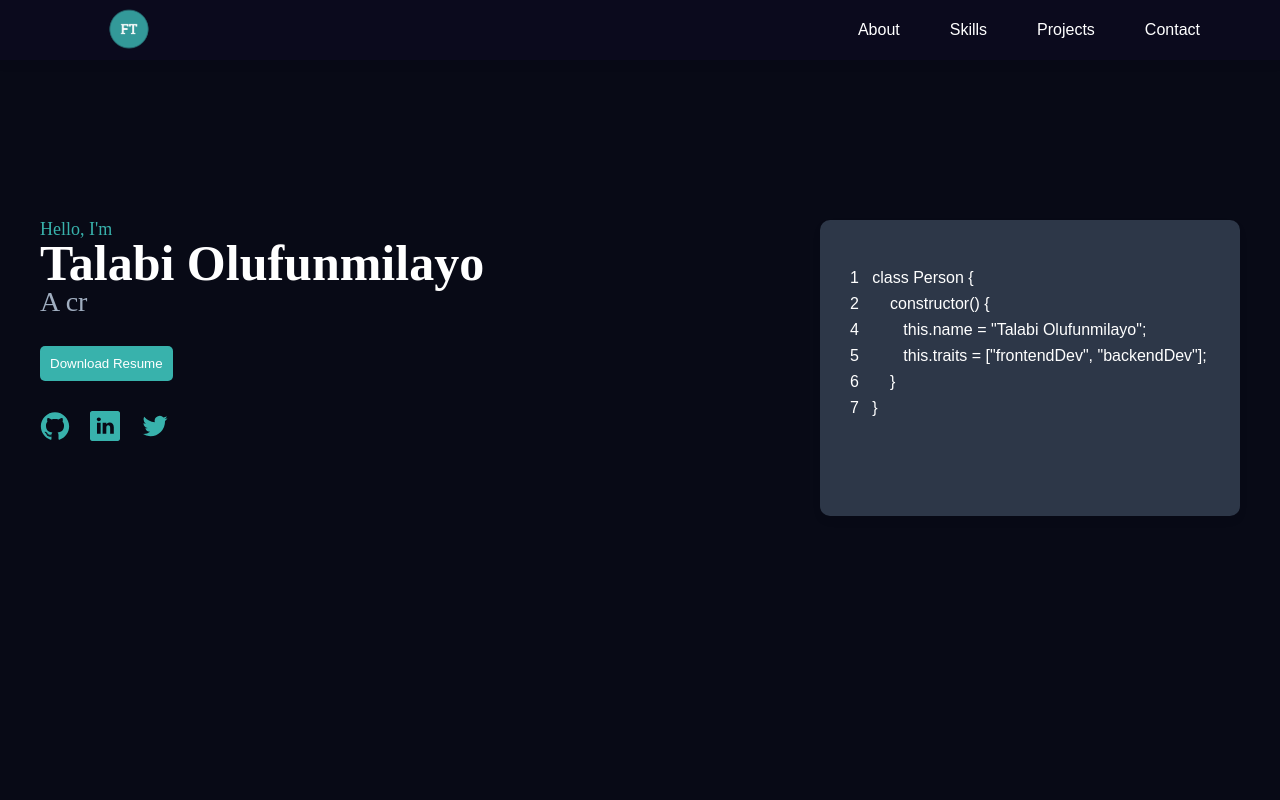
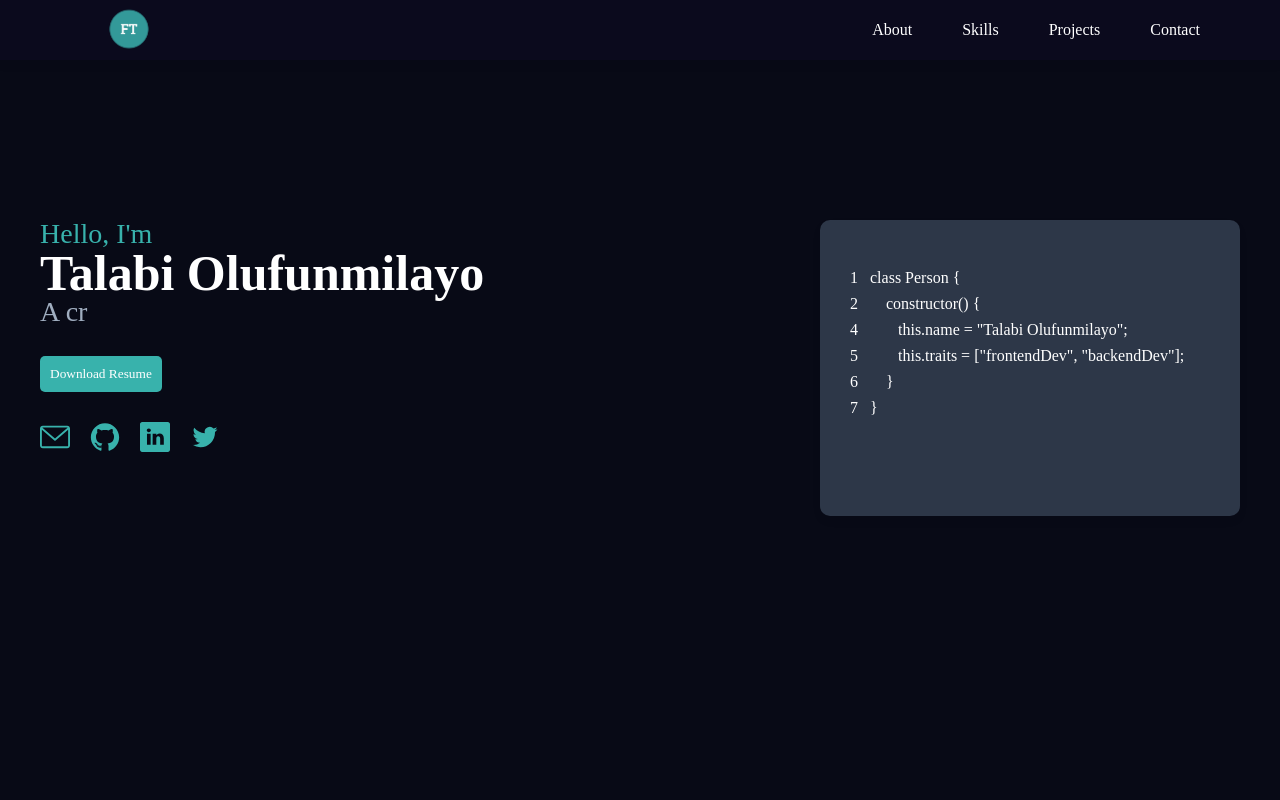
Before and after one commit to Funmi7/portfolio, a React (Create React App) app: page / in a window 1280 px wide. Shown: the top 800 px of the page. Built offline with nearby package versions, Linux system fonts and the light colour scheme; the HTML template or start-up script is replaced by a standard one.

Commit message:
Made changes to SM icons

```diff
--- a/src/components/ContactMe.js
+++ b/src/components/ContactMe.js
@@ -46,6 +46,7 @@ const ContactStyled = styled.div`
     margin-left: 25%;
     color: #a0aec0;
     font-size: 2rem;
+    margin-bottom: 3rem;
 
     @media ${devices.mobile} {
       width: 100%;
@@ -71,6 +72,17 @@ const ContactStyled = styled.div`
       background: #a0aec0;
     }
   }
+  svg {
+    width: 4rem;
+    height: 4rem;
+    fill: #38b2ac;
+    margin-right: 2rem;
+    cursor: pointer;
+
+    :hover {
+      fill: #a0aec0;
+    }
+  }
 `;
 
 const ContactMe = () => {
@@ -83,14 +95,57 @@ const ContactMe = () => {
       </h1>
       <div>
         <p>
-          Want me to join your team, or have a project you would like me to work
-          on, or you just want to chat with me. You can simply just drop a
-          message and I will respond to it ASAP.
+          Growing your team or have a project you want to collaborate on or you
+          just want to chat, you can connect with me on any of my social media
+          links and I will respond to you ASAP.
         </p>
       </div>
+      {/* <a href="mailto:talabifunmilayo@gmail.com">
+        <button>Connect With Me</button>
+      </a> */}
+      <div>
       <a href="mailto:talabifunmilayo@gmail.com">
-        <button>Connect With Me</button>
-      </a>
+      <svg
+          id="Capa_1"
+          enable-background="new 0 0 479.058 479.058"
+          height="512"
+          viewBox="0 0 479.058 479.058"
+          width="512"
+          xmlns="http://www.w3.org/2000/svg"
+        >
+          <path d="m434.146 59.882h-389.234c-24.766 0-44.912 20.146-44.912 44.912v269.47c0 24.766 20.146 44.912 44.912 44.912h389.234c24.766 0 44.912-20.146 44.912-44.912v-269.47c0-24.766-20.146-44.912-44.912-44.912zm0 29.941c2.034 0 3.969.422 5.738 1.159l-200.355 173.649-200.356-173.649c1.769-.736 3.704-1.159 5.738-1.159zm0 299.411h-389.234c-8.26 0-14.971-6.71-14.971-14.971v-251.648l199.778 173.141c2.822 2.441 6.316 3.655 9.81 3.655s6.988-1.213 9.81-3.655l199.778-173.141v251.649c-.001 8.26-6.711 14.97-14.971 14.97z" />
+        </svg>
+        </a>
+        <a href="https://github.com/Funmi7" target="_blank">
+          <svg viewBox="0 0 128 128">
+            <path
+              fill-rule="evenodd"
+              clip-rule="evenodd"
+              d="M64 5.103c-33.347 0-60.388 27.035-60.388 60.388 0 26.682 17.303 49.317 41.297 57.303 3.017.56 4.125-1.31 4.125-2.905 0-1.44-.056-6.197-.082-11.243-16.8 3.653-20.345-7.125-20.345-7.125-2.747-6.98-6.705-8.836-6.705-8.836-5.48-3.748.413-3.67.413-3.67 6.063.425 9.257 6.223 9.257 6.223 5.386 9.23 14.127 6.562 17.573 5.02.542-3.903 2.107-6.568 3.834-8.076-13.413-1.525-27.514-6.704-27.514-29.843 0-6.593 2.36-11.98 6.223-16.21-.628-1.52-2.695-7.662.584-15.98 0 0 5.07-1.623 16.61 6.19C53.7 35 58.867 34.327 64 34.304c5.13.023 10.3.694 15.127 2.033 11.526-7.813 16.59-6.19 16.59-6.19 3.287 8.317 1.22 14.46.593 15.98 3.872 4.23 6.215 9.617 6.215 16.21 0 23.194-14.127 28.3-27.574 29.796 2.167 1.874 4.097 5.55 4.097 11.183 0 8.08-.07 14.583-.07 16.572 0 1.607 1.088 3.49 4.148 2.897 23.98-7.994 41.263-30.622 41.263-57.294C124.388 32.14 97.35 5.104 64 5.104z"
+            ></path>
+            <path d="M26.484 91.806c-.133.3-.605.39-1.035.185-.44-.196-.685-.605-.543-.906.13-.31.603-.395 1.04-.188.44.197.69.61.537.91zm-.743-.55M28.93 94.535c-.287.267-.85.143-1.232-.28-.396-.42-.47-.983-.177-1.254.298-.266.844-.14 1.24.28.394.426.472.984.17 1.255zm-.575-.618M31.312 98.012c-.37.258-.976.017-1.35-.52-.37-.538-.37-1.183.01-1.44.373-.258.97-.025 1.35.507.368.545.368 1.19-.01 1.452zm0 0M34.573 101.373c-.33.365-1.036.267-1.552-.23-.527-.487-.674-1.18-.343-1.544.336-.366 1.045-.264 1.564.23.527.486.686 1.18.333 1.543zm0 0M39.073 103.324c-.147.473-.825.688-1.51.486-.683-.207-1.13-.76-.99-1.238.14-.477.823-.7 1.512-.485.683.206 1.13.756.988 1.237zm0 0M44.016 103.685c.017.498-.563.91-1.28.92-.723.017-1.308-.387-1.315-.877 0-.503.568-.91 1.29-.924.717-.013 1.306.387 1.306.88zm0 0M48.614 102.903c.086.485-.413.984-1.126 1.117-.7.13-1.35-.172-1.44-.653-.086-.498.422-.997 1.122-1.126.714-.123 1.354.17 1.444.663zm0 0"></path>
+          </svg>
+        </a>
+        <a href="https://www.linkedin.com/in/funmilayo-talabi/" target="_blank">
+          <svg
+            height="512pt"
+            viewBox="0 0 512 512"
+            width="512pt"
+            xmlns="http://www.w3.org/2000/svg"
+          >
+            <path d="m475.074219 0h-438.148438c-20.394531 0-36.925781 16.53125-36.925781 36.925781v438.148438c0 20.394531 16.53125 36.925781 36.925781 36.925781h438.148438c20.394531 0 36.925781-16.53125 36.925781-36.925781v-438.148438c0-20.394531-16.53125-36.925781-36.925781-36.925781zm-293.464844 387h-62.347656v-187.574219h62.347656zm-31.171875-213.1875h-.40625c-20.921875 0-34.453125-14.402344-34.453125-32.402344 0-18.40625 13.945313-32.410156 35.273437-32.410156 21.328126 0 34.453126 14.003906 34.859376 32.410156 0 18-13.53125 32.402344-35.273438 32.402344zm255.984375 213.1875h-62.339844v-100.347656c0-25.21875-9.027343-42.417969-31.585937-42.417969-17.222656 0-27.480469 11.601563-31.988282 22.800781-1.648437 4.007813-2.050781 9.609375-2.050781 15.214844v104.75h-62.34375s.816407-169.976562 0-187.574219h62.34375v26.558594c8.285157-12.78125 23.109375-30.960937 56.1875-30.960937 41.019531 0 71.777344 26.808593 71.777344 84.421874zm0 0" />
+          </svg>
+        </a>
+        <a href="https://twitter.com/fun_tee7" target="_blank">
+          <svg
+            xmlns="http://www.w3.org/2000/svg"
+            data-name="Layer 1"
+            viewBox="0 0 24 24"
+          >
+            <path d="M22,5.8a8.49,8.49,0,0,1-2.36.64,4.13,4.13,0,0,0,1.81-2.27,8.21,8.21,0,0,1-2.61,1,4.1,4.1,0,0,0-7,3.74A11.64,11.64,0,0,1,3.39,4.62a4.16,4.16,0,0,0-.55,2.07A4.09,4.09,0,0,0,4.66,10.1,4.05,4.05,0,0,1,2.8,9.59v.05a4.1,4.1,0,0,0,3.3,4A3.93,3.93,0,0,1,5,13.81a4.9,4.9,0,0,1-.77-.07,4.11,4.11,0,0,0,3.83,2.84A8.22,8.22,0,0,1,3,18.34a7.93,7.93,0,0,1-1-.06,11.57,11.57,0,0,0,6.29,1.85A11.59,11.59,0,0,0,20,8.45c0-.17,0-.35,0-.53A8.43,8.43,0,0,0,22,5.8Z" />
+          </svg>
+        </a>
+      </div>
     </ContactStyled>
   );
 };
--- a/src/components/TopSection.js
+++ b/src/components/TopSection.js
@@ -42,20 +42,29 @@ const TopStyled = styled.div`
         font-size: 3rem;
       }
     }
-
-    h3 {
+    .titleDiv {
+      display: flex;
+      align-items: center;
+      h3 {
       color: #a0aec0;
 
       @media ${devices.mobile} {
         font-size: 1.5rem;
       }
     }
-    h4 {
+    input {
+      width: 0.1rem;
+      height: 0.1rem;
+    }
+    }
+
+    .hello {
       color: #38b2ac;
       @media ${devices.mobile} {
         font-size: 1.2rem;
       }
     }
+
     button {
       margin-top: 3rem;
       color: white;
@@ -138,11 +147,17 @@ const TopStyled = styled.div`
 `;
 
 const TopSection = () => {
+  // const handleKeyDown = (e) => {
+  //   if (e.key === 'Enter') {
+  //     console.log('do validate')
+  //   }
+  // }
   return (
     <TopStyled>
       <div className="left-section">
-        <h4>Hello, I'm</h4>
+        <h3 className='hello'>Hello, I'm</h3>
        <h1>Talabi Olufunmilayo</h1>
+       <div className = 'titleDiv'>
         <Typical
         loop={1}
         wrapper='h3'
@@ -152,9 +167,21 @@ const TopSection = () => {
           'A creative and passionate Full Stack Web Developer', 1000
         ]}
         />
-        {/* <h3>A creative and Passionate Full Stack Web Developer</h3> */}
-        <a href='https://drive.google.com/file/d/15-XnzM5OGHVyvwgimGUn3F3DTjCjZduY/view?usp=sharing' target="_blank"><button>Download Resume</button></a>
+        </div>
+        <a href='https://drive.google.com/file/d/1AUDLXSNVkb_j68pQKTC3F8JGsuqWfzui/view?usp=sharing' target="_blank"><button>Download Resume</button></a>
         <div>
+        <a href="mailto:talabifunmilayo@gmail.com">
+        <svg
+          id="Capa_1"
+          enable-background="new 0 0 479.058 479.058"
+          height="512"
+          viewBox="0 0 479.058 479.058"
+          width="512"
+          xmlns="http://www.w3.org/2000/svg"
+        >
+          <path d="m434.146 59.882h-389.234c-24.766 0-44.912 20.146-44.912 44.912v269.47c0 24.766 20.146 44.912 44.912 44.912h389.234c24.766 0 44.912-20.146 44.912-44.912v-269.47c0-24.766-20.146-44.912-44.912-44.912zm0 29.941c2.034 0 3.969.422 5.738 1.159l-200.355 173.649-200.356-173.649c1.769-.736 3.704-1.159 5.738-1.159zm0 299.411h-389.234c-8.26 0-14.971-6.71-14.971-14.971v-251.648l199.778 173.141c2.822 2.441 6.316 3.655 9.81 3.655s6.988-1.213 9.81-3.655l199.778-173.141v251.649c-.001 8.26-6.711 14.97-14.971 14.97z" />
+        </svg>
+        </a>
           <a href='https://github.com/Funmi7' target="_blank">
           <svg viewBox="0 0 128 128">
             <path
--- a/src/index.css
+++ b/src/index.css
@@ -73,10 +73,10 @@ html {
 }
 
 html, body {
-  font-family: 'Quattrocento Sans', sans-serif;
+  font-family: 'Bree Serif', serif;
 }
 
-h1, h2, h3, h4, h5, label {
+h1, h2, h3, h4, h5, label, button {
   font-family: 'Bree Serif', serif;
 }
 
```
